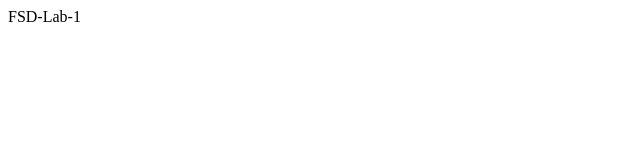
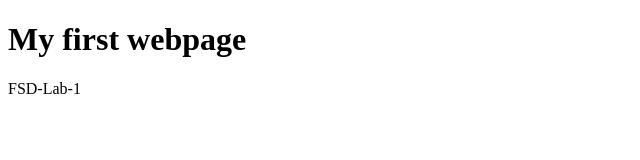
Before and after one commit to SanraajF/FSD-sem-5, a plain HTML site: page index.html in a window 1280 px wide. Shown: the whole page, without its empty margins (0-640 px from the left). Drawn offline with Linux system fonts and the light colour scheme.

Commit message:
Update index.html

```diff
--- a/index.html
+++ b/index.html
@@ -6,6 +6,7 @@
     <title>FSD-Lab-1</title>
 </head>
 <body>
+    <h1>My first webpage</h1>
     <div>FSD-Lab-1</div>
 </body>
 </html>
```
